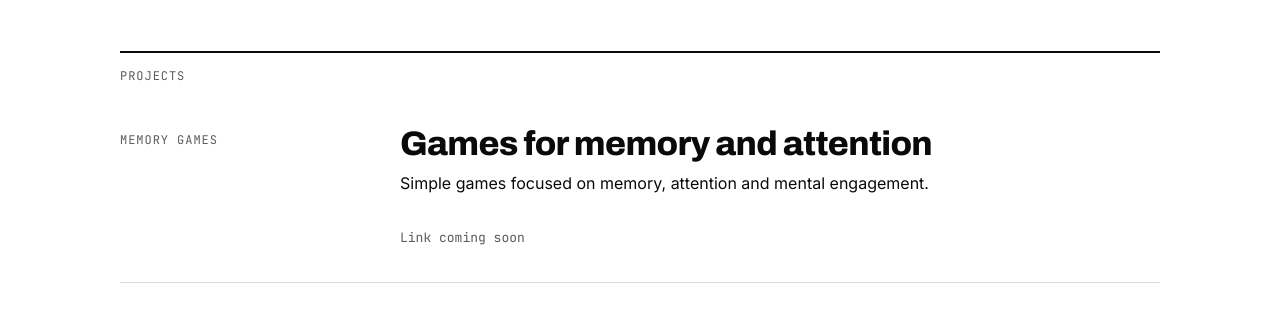
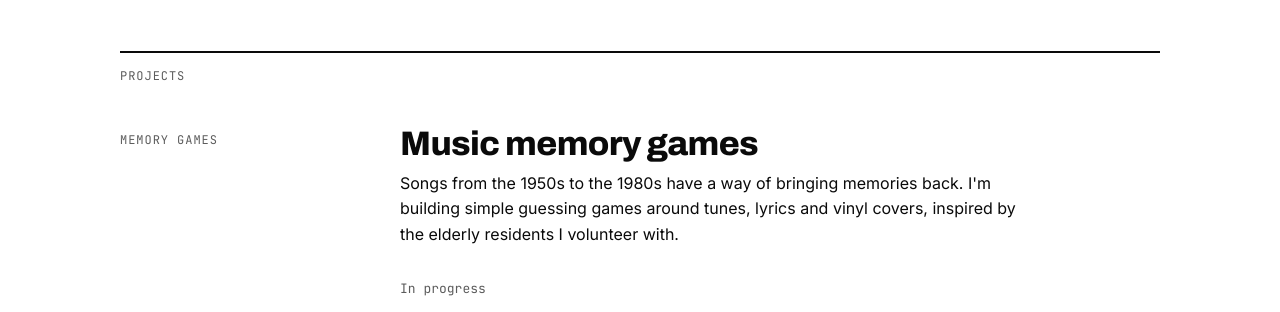
Before and after one commit to sonnchae/sonns-guildhouse, a plain HTML site: page index.html in a window 1280 px wide. Shown: the part 2000-2312 px from the top of the page. Drawn offline with Linux system fonts and the light colour scheme.

Commit message:
Update index.html

```diff
--- a/index.html
+++ b/index.html
@@ -342,9 +342,9 @@
         <span class="label">Memory games</span>
       </div>
       <div>
-        <h2>Games for memory and attention</h2>
-        <p>Simple games focused on memory, attention and mental engagement.</p>
-        <span class="site" id="games-link" style="color:var(--mute)">Link coming soon</span>
+        <h2>Music memory games</h2>
+        <p>Songs from the 1950s to the 1980s have a way of bringing memories back. I'm building simple guessing games around tunes, lyrics and vinyl covers, inspired by the elderly residents I volunteer with.</p>
+        <span class="site" id="games-link" style="color:var(--mute)">In progress</span>
       </div>
     </article>
 
```
